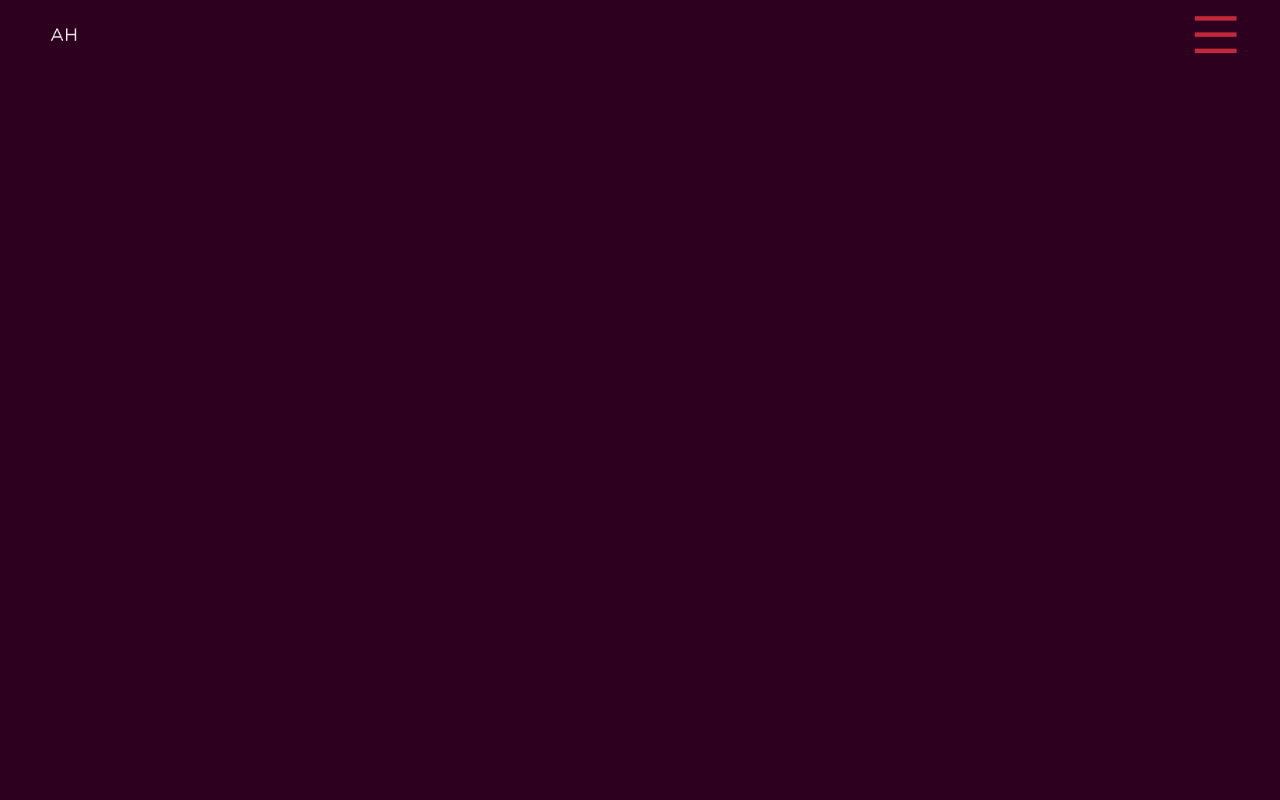
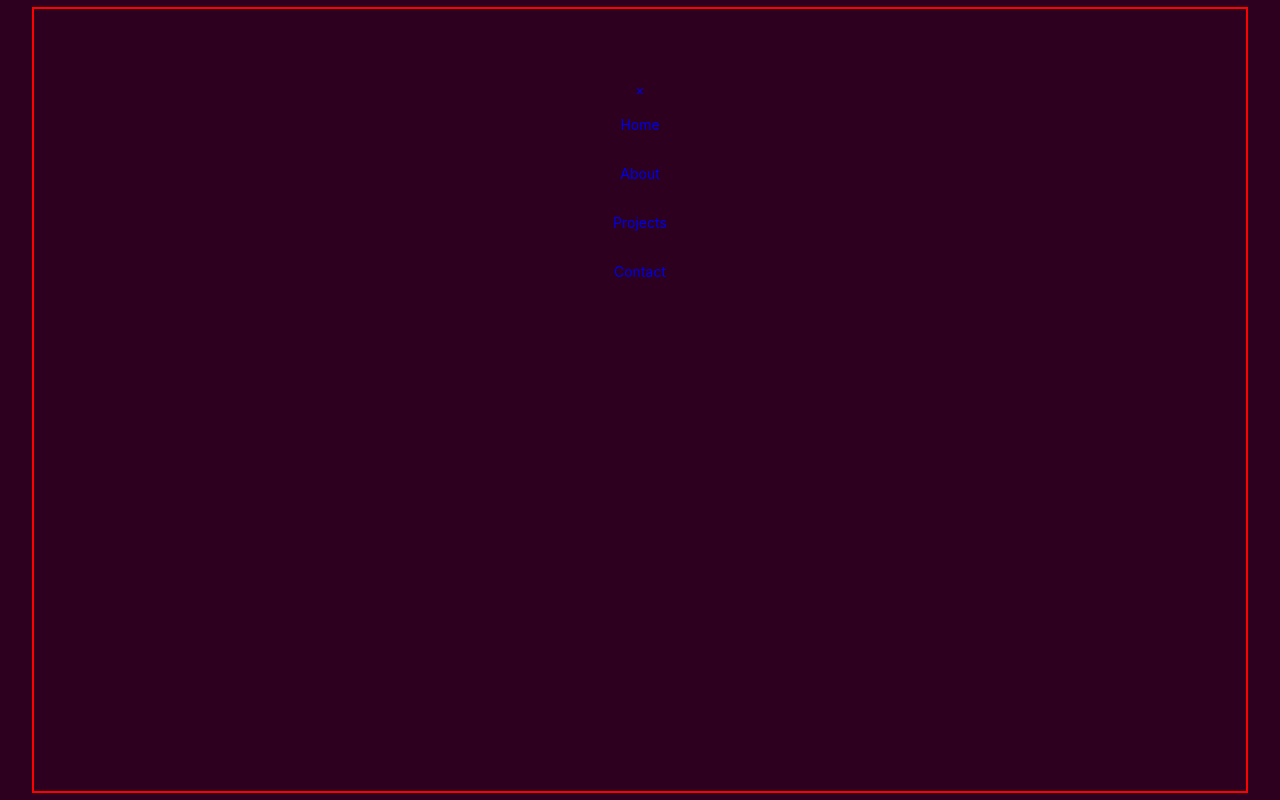
Before and after one commit to ah28011992/Portfolio, a React (Vite) app: page / in a window 1280 px wide. Both pictures are taken after a click on the button 1215 px from the left and 36 px from the top of the page. Built offline with nearby package versions, Linux system fonts and the light colour scheme.

Commit message:
add functionality to the sidebar nav

```diff
--- a/src/Components/Header.jsx
+++ b/src/Components/Header.jsx
@@ -1,15 +1,28 @@
-import React from "react";
+import React, { useState } from "react";
 import Menu from "./Menu";
 import "../index.css";
 import LogoMenu from "./LogoMenu.jsx";
-const Header = () => {
+import SideNav from "./SideNav";
+
+const Header = ({openNav}) => {
+	const [isActive, setIsActive] = useState(false);
+
+
+
 	return (
-		<header className='header'>
-			<nav className='nav'>
-				<div className='nav__item'><LogoMenu /></div>
-				<div className='nav__item'><Menu /></div>
-			</nav>
-		</header>
+		<>
+			<header className='header'>
+				<nav className='nav'>
+					<div className='nav__item'>
+						<LogoMenu />
+					</div>
+					<div className='nav__item'>
+						<Menu openNav={openNav} />
+					</div>
+				</nav>
+			</header>
+
+		</>
 	);
 };
 
--- a/src/Components/Menu.jsx
+++ b/src/Components/Menu.jsx
@@ -1,16 +1,15 @@
 import React from "react";
 import Hamburger from "../assets/hamburger";
 
-const Menu = () => {
+const Menu = ({ openNav }) => {
 	return (
 		<>
-			<button className="nav__button"
+			<button
+				className='nav__button'
 				type='button'
 				aria-controls='navigation-drawer'
 				aria-expanded='false'
-				onClick={() => {
-					alert("this button has been clicked");
-				}}>
+				onClick={openNav}>
 				<Hamburger />
 			</button>
 		</>
--- /dev/null
+++ b/src/Components/SideNav.jsx
@@ -0,0 +1,38 @@
+import React, { useEffect } from "react";
+
+const SideNav = ({ closeNav }) => {
+	return (
+		<div className='side-nav'>
+			<ul className='side-nav__list'>
+				<a
+					onClick={closeNav}
+					href='#'
+					className='side-nav__close'>
+					&times;
+				</a>
+				<a
+					className='side-nav__item'
+					href='#'>
+					<li>Home</li>
+				</a>
+				<a
+					className='side-nav__item'
+					href='#'>
+					<li>About</li>
+				</a>
+				<a
+					className='side-nav__item'
+					href='#'>
+					<li>Projects</li>
+				</a>
+				<a
+					className='side-nav__item'
+					href='#'>
+					<li>Contact</li>
+				</a>
+			</ul>
+		</div>
+	);
+};
+
+export default SideNav;
--- a/src/Layout.jsx
+++ b/src/Layout.jsx
@@ -1,11 +1,30 @@
-import React from "react";
+import React, { useState } from "react";
 import Header from "./Components/Header";
+import SideNav from "./Components/SideNav";
+
 const Layout = ({ children }) => {
+	const [isActive, setIsActive] = useState(false);
+
+	const openNav = () => {
+		setIsActive(true);
+	};
+
+	const closeNav = () => {
+		setIsActive(false);
+	};
+
 	return (
-		<div>
-			<Header />
-			{children}
-		</div>
+		<>
+			{!isActive ? (
+				<div>
+					{" "}
+					<Header openNav={openNav} />
+					{children}{" "}
+				</div>
+			) : (
+				<SideNav closeNav={closeNav} />
+			)}
+		</>
 	);
 };
 
--- a/src/index.css
+++ b/src/index.css
@@ -83,6 +83,12 @@ a:visited {
 
 ul {
 	list-style: none;
+	padding: 0;
+	margin: 0;
+}
+
+li {
+	text-decoration: none;
 }
 
 /* Header */
@@ -100,9 +106,45 @@ nav {
 	margin: 0 auto;
 	justify-content: space-between;
 	align-items: center;
+	border: 2px solid red;
 }
 
 .nav__logo {
 	height: 4em;
 	width: 4em;
 }
+
+/* Side nav */
+
+.side-nav {
+	min-height: 100vh;
+	display: flex;
+	justify-content: center;
+	background-color: orange;
+	padding: 0.5em 0;
+	margin: 0;
+	z-index: -1;
+	top: 0;
+	overflow-x: hidden;
+	transition: 0.5s;
+	background-color: #2c001e;
+}
+
+.side-nav__list {
+	display: flex;
+	flex-direction: column;
+	padding: 5em;
+	align-items: center;
+	border: 2px solid red;
+	width: 95%;
+	margin: 0 auto;
+}
+
+.side-nav__item {
+	padding: 1em 0;
+	margin: 0;
+}
+
+.side-nav__item:hover {
+	color: #c62638;
+}
```
Also changed, not shown: src/App.jsx (+3 -5 lines), src/Components/LogoMenu.jsx (+13 -7 lines).
